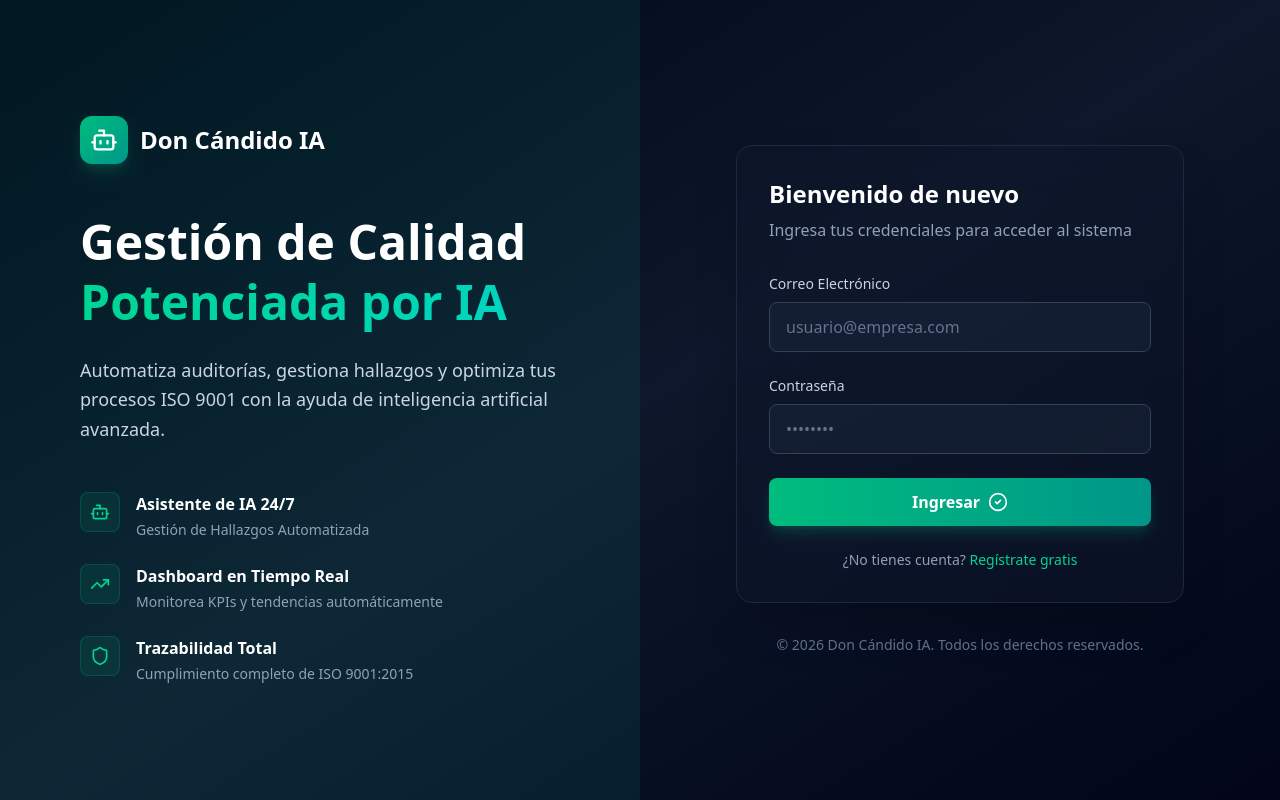
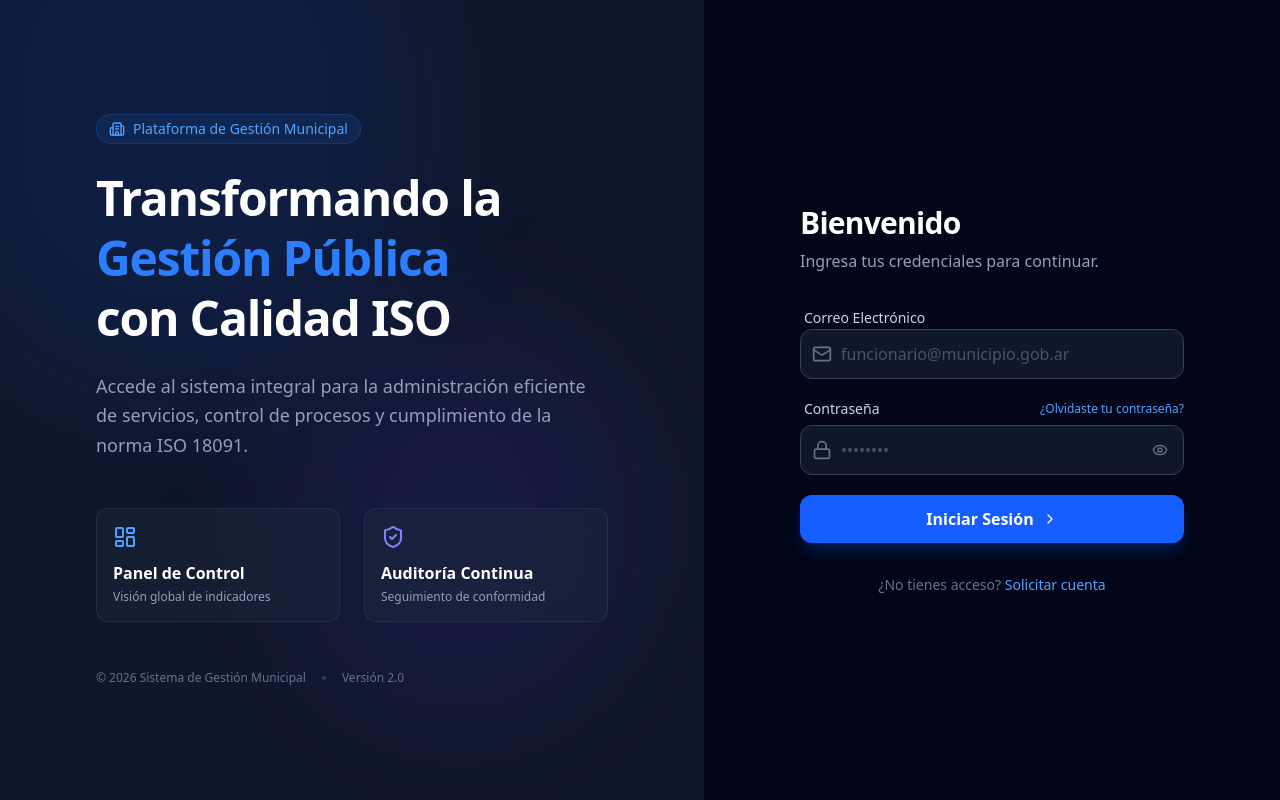
Before and after one commit to Sergiocharata1977/18091app-municipios, a Next.js app: page /login in a window 1280 px wide. Built offline with nearby package versions, Linux system fonts and the light colour scheme; no server answers.

Commit message:
feat(auth): municipal login redesign and ignore issue report

```diff
--- a/src/app/(auth)/login/page.tsx
+++ b/src/app/(auth)/login/page.tsx
@@ -2,7 +2,16 @@
 
 import { useAuth } from '@/contexts/AuthContext';
 import { signIn } from '@/firebase/auth';
-import { Bot, CheckCircle2, Shield, TrendingUp } from 'lucide-react';
+import {
+    Building2,
+    ChevronRight,
+    Eye,
+    EyeOff,
+    LayoutDashboard,
+    Lock,
+    Mail,
+    ShieldCheck
+} from 'lucide-react';
 import Link from 'next/link';
 import { useRouter, useSearchParams } from 'next/navigation';
 import { Suspense, useEffect, useState } from 'react';
@@ -10,307 +19,269 @@ import { Suspense, useEffect, useState } from 'react';
 function LoginForm() {
   const [email, setEmail] = useState('');
   const [password, setPassword] = useState('');
+  const [showPassword, setShowPassword] = useState(false);
   const [loading, setLoading] = useState(false);
   const [error, setError] = useState('');
+
   const router = useRouter();
   const searchParams = useSearchParams();
   const { user, loading: authLoading } = useAuth();
 
-  // Get the return URL from query params, default to noticias (NUEVO DEFAULT)
-  const returnUrl = searchParams.get('returnUrl') || '/noticias';
+  // Get the return URL from query params, default to dashboard
+  const returnUrl = searchParams.get('returnUrl') || '/dashboard';
 
-  // If user is already logged in, redirect to dashboard or returnUrl
+  // Redirect if already logged in
   useEffect(() => {
     if (!authLoading && user) {
       router.push(returnUrl);
     }
   }, [user, authLoading, router, returnUrl]);
 
+  const mapFirebaseError = (code: string) => {
+    switch (code) {
+      case 'auth/invalid-credential':
+      case 'auth/user-not-found':
+      case 'auth/wrong-password':
+        return 'Credenciales incorrectas. Por favor verifica tu correo y contraseña.';
+      case 'auth/too-many-requests':
+        return 'Demasiados intentos fallidos. Por favor espera unos minutos.';
+      case 'auth/user-disabled':
+        return 'Esta cuenta ha sido deshabilitada.';
+      default:
+        return 'Ocurrió un error al iniciar sesión. Inténtalo de nuevo.';
+    }
+  };
+
   const handleSubmit = async (e: React.FormEvent) => {
     e.preventDefault();
     setLoading(true);
     setError('');
 
+    try {
       const result = await signIn(email, password);
 
-    if (result.success) {
-      // MULTI-TENANT: Obtener organization_id y verificar STATUS
-      try {
-        const userResponse = await fetch(`/api/users/${result.user?.uid}`);
-        if (userResponse.ok) {
+      if (!result.success || !result.user) {
+        throw new Error(result.error || 'Error desconocido');
+      }
+
+      // --- Post-Login Verification Logic ---
+
+      // Fetch extended user data for role/status checks
+      const userResponse = await fetch(`/api/users/${result.user.uid}`);
+
+      if (!userResponse.ok) {
+        console.warn('[Login] No se pudo obtener datos extendidos del usuario');
+        // We might choose to let them pass or block them here.
+        // For now, let's proceed but warn.
+      } else {
         const userData = await userResponse.json();
-          const organizationId = userData.organization_id;
+        const { organization_id, status, rol, expirationDate } = userData;
 
-          // 1. Verificar Estado
-          if (userData.status === 'pending_approval') {
-            // Forzar logout si no debería entrar, o bloquear acceso.
-            // Como signIn ya ocurrió en Firebase, aquí decidimos si lo dejamos pasar o no.
-            // Para seguridad real, esto también debería chequearse en middleware/reglas.
-            // Pero a nivel UI de login:
-            if (userData.rol !== 'super_admin') {
-              // Super admin siempre pasa
-              // Podríamos hacer signOut aquí si queremos ser estrictos
-              // await signOut();
+        // 1. Status Check: Pending
+        if (status === 'pending_approval' && rol !== 'super_admin') {
           router.push('/pending');
+          return;
+        }
+
+        // 2. Status Check: Expired (Manual Status)
+        if (status === 'expired' && rol !== 'super_admin') {
+          router.push('/dashboard/subscription');
+          return;
+        }
+
+        // 3. Status Check: Expired (Date based)
+        if (expirationDate && rol !== 'super_admin') {
+          const expDate = new Date(expirationDate);
+          if (expDate < new Date()) {
+            router.push('/dashboard/subscription'); // TODO: Ensure this route exists
             return;
           }
         }
 
-          if (userData.status === 'expired') {
-            if (userData.rol !== 'super_admin') {
-              router.push('/dashboard/subscription'); // Crear esta página
-              return;
+        // 4. Organization Context
+        if (organization_id) {
+          if (typeof window !== 'undefined') {
+            sessionStorage.setItem('organization_id', organization_id);
+          }
+        } else {
+          console.warn('[Login] Usuario sin organización asignada');
         }
       }
 
-          // Verificar expiración por fecha (doble check)
-          if (userData.expirationDate && userData.rol !== 'super_admin') {
-            const expDate = new Date(userData.expirationDate);
-            if (expDate < new Date()) {
-              // Expirado
-              // Actualizar estado en DB si es necesario (idealmente vía cloud function, aquí solo UI)
-              router.push('/dashboard/subscription');
-              return;
+      // Success Redirect
+      router.push(returnUrl);
+
+    } catch (err: any) {
+      console.error('[Login Error]', err);
+      // If the error string contains specific firebase codes, map them manually
+      // or rely on the helper if the error object structure allows
+      const errorMessage = typeof err === 'string' ? err : err.message || JSON.stringify(err);
+
+      // Simple Includes check for common codes if they appear in the message string
+      if (errorMessage.includes('invalid-credential') || errorMessage.includes('wrong-password')) {
+        setError('Credenciales incorrectas.');
+      } else {
+        setError('No se pudo iniciar sesión. Verifica tus datos.');
       }
+    } finally {
+      setLoading(false);
     }
-
-          if (organizationId) {
-            console.log(
-              '[Login] Usuario pertenece a organización:',
-              organizationId
-            );
-            // Guardar organization_id en sessionStorage para uso en toda la app
-            if (typeof window !== 'undefined') {
-              sessionStorage.setItem('organization_id', organizationId);
-            }
-          } else {
-            console.warn('[Login] Usuario sin organization_id asignado');
-          }
-        }
-      } catch (error) {
-        console.error('[Login] Error al obtener datos de usuario:', error);
-      }
-
-      // Redirect to the return URL or dashboard
-      router.push(returnUrl);
-    } else {
-      setError(result.error || 'Error al iniciar sesión');
-    }
-
-    setLoading(false);
   };
 
-  // Show loading while checking auth state
-  if (authLoading) {
+  // Loading State
+  if (authLoading || (user && !error)) {
     return (
-      <div className="min-h-screen flex items-center justify-center bg-slate-950">
-        <div className="text-center">
-          <div className="animate-spin rounded-full h-16 w-16 border-b-2 border-emerald-500 mx-auto mb-4"></div>
-          <p className="text-slate-400">Verificando sesión...</p>
-        </div>
-      </div>
-    );
-  }
-
-  // Don't show login form if already authenticated
-  if (user) {
-    return (
-      <div className="min-h-screen flex items-center justify-center bg-slate-950">
-        <div className="text-center">
-          <div className="animate-spin rounded-full h-16 w-16 border-b-2 border-emerald-500 mx-auto mb-4"></div>
-          <p className="text-slate-400">Redirigiendo...</p>
+      <div className="min-h-screen bg-slate-950 flex items-center justify-center">
+        <div className="flex flex-col items-center gap-4">
+          <div className="w-12 h-12 border-4 border-blue-600 border-t-transparent rounded-full animate-spin" />
+          <p className="text-slate-400 text-sm font-medium animate-pulse">Verificando acceso...</p>
         </div>
       </div>
     );
   }
 
   return (
-    <div className="min-h-screen bg-gradient-to-br from-slate-950 via-slate-900 to-slate-950 flex">
-      {/* Left Column - Branding */}
-      <div className="hidden lg:flex lg:w-1/2 relative overflow-hidden">
-        <div className="absolute inset-0 bg-gradient-to-br from-emerald-500/10 to-teal-500/10" />
-        <div className="relative z-10 flex flex-col justify-center px-12 xl:px-20">
-          {/* Logo */}
-          <div className="flex items-center gap-3 mb-12">
-            <div className="w-12 h-12 rounded-xl bg-gradient-to-br from-emerald-500 to-teal-600 flex items-center justify-center shadow-lg shadow-emerald-500/20">
-              <Bot className="w-7 h-7 text-white" />
-            </div>
-            <span className="text-2xl font-bold text-white">
-              Don Cándido IA
-            </span>
+    <div className="min-h-screen bg-slate-950 flex">
+      {/* Left Column - Branding & Info */}
+      <div className="hidden lg:flex lg:w-[55%] relative overflow-hidden bg-slate-900">
+        {/* Abstract Background Shapes */}
+        <div className="absolute top-0 left-0 w-full h-full overflow-hidden">
+          <div className="absolute -top-[20%] -left-[10%] w-[70%] h-[70%] bg-blue-600/10 rounded-full blur-3xl" />
+          <div className="absolute bottom-[10%] right-[10%] w-[50%] h-[50%] bg-indigo-600/10 rounded-full blur-3xl" />
         </div>
 
-          {/* Title */}
-          <h1 className="text-4xl xl:text-5xl font-bold text-white mb-6 leading-tight">
-            Gestión de Calidad
-            <br />
-            <span className="text-transparent bg-clip-text bg-gradient-to-r from-emerald-400 to-teal-400">
-              Potenciada por IA
-            </span>
+        <div className="relative z-10 flex flex-col justify-center px-16 xl:px-24 w-full">
+          <div className="mb-12">
+            <div className="inline-flex items-center gap-2 px-3 py-1 rounded-full bg-blue-500/10 border border-blue-500/20 text-blue-400 text-sm font-medium mb-6">
+              <Building2 className="w-4 h-4" />
+              <span>Plataforma de Gestión Municipal</span>
+            </div>
+
+            <h1 className="text-5xl font-bold text-white mb-6 leading-tight tracking-tight">
+              Transformando la <br />
+              <span className="text-blue-500">Gestión Pública</span> <br />
+              con Calidad ISO
             </h1>
 
-          <p className="text-lg text-slate-300 mb-12 leading-relaxed">
-            Automatiza auditorías, gestiona hallazgos y optimiza tus procesos
-            ISO 9001 con la ayuda de inteligencia artificial avanzada.
+            <p className="text-lg text-slate-400 leading-relaxed max-w-xl">
+              Accede al sistema integral para la administración eficiente de servicios,
+              control de procesos y cumplimiento de la norma ISO 18091.
             </p>
+          </div>
 
-          {/* Features */}
-          <div className="space-y-6">
-            <div className="flex items-start gap-4">
-              <div className="w-10 h-10 rounded-lg bg-emerald-500/10 border border-emerald-500/20 flex items-center justify-center flex-shrink-0">
-                <Bot className="w-5 h-5 text-emerald-400" />
+          {/* Feature Grid */}
+          <div className="grid grid-cols-2 gap-6">
+            <div className="p-4 rounded-xl bg-slate-800/50 border border-slate-700/50 backdrop-blur-sm">
+              <LayoutDashboard className="w-6 h-6 text-blue-400 mb-3" />
+              <h3 className="text-white font-semibold mb-1">Panel de Control</h3>
+              <p className="text-slate-400 text-xs">Visión global de indicadores</p>
             </div>
-              <div>
-                <h3 className="text-white font-semibold mb-1">
-                  Asistente de IA 24/7
-                </h3>
-                <p className="text-slate-400 text-sm">
-                  Gestión de Hallazgos Automatizada
-                </p>
+
+            <div className="p-4 rounded-xl bg-slate-800/50 border border-slate-700/50 backdrop-blur-sm">
+              <ShieldCheck className="w-6 h-6 text-indigo-400 mb-3" />
+              <h3 className="text-white font-semibold mb-1">Auditoría Continua</h3>
+              <p className="text-slate-400 text-xs">Seguimiento de conformidad</p>
             </div>
           </div>
 
-            <div className="flex items-start gap-4">
-              <div className="w-10 h-10 rounded-lg bg-emerald-500/10 border border-emerald-500/20 flex items-center justify-center flex-shrink-0">
-                <TrendingUp className="w-5 h-5 text-emerald-400" />
-              </div>
-              <div>
-                <h3 className="text-white font-semibold mb-1">
-                  Dashboard en Tiempo Real
-                </h3>
-                <p className="text-slate-400 text-sm">
-                  Monitorea KPIs y tendencias automáticamente
-                </p>
-              </div>
-            </div>
-
-            <div className="flex items-start gap-4">
-              <div className="w-10 h-10 rounded-lg bg-emerald-500/10 border border-emerald-500/20 flex items-center justify-center flex-shrink-0">
-                <Shield className="w-5 h-5 text-emerald-400" />
-              </div>
-              <div>
-                <h3 className="text-white font-semibold mb-1">
-                  Trazabilidad Total
-                </h3>
-                <p className="text-slate-400 text-sm">
-                  Cumplimiento completo de ISO 9001:2015
-                </p>
-              </div>
-            </div>
+          <div className="mt-12 flex items-center gap-4 text-xs text-slate-500 font-medium">
+            <span>© 2026 Sistema de Gestión Municipal</span>
+            <span className="w-1 h-1 rounded-full bg-slate-700" />
+            <span>Versión 2.0</span>
           </div>
         </div>
       </div>
 
       {/* Right Column - Login Form */}
-      <div className="w-full lg:w-1/2 flex items-center justify-center p-8">
-        <div className="w-full max-w-md">
-          {/* Mobile Logo */}
-          <div className="lg:hidden flex items-center justify-center gap-3 mb-8">
-            <div className="w-12 h-12 rounded-xl bg-gradient-to-br from-emerald-500 to-teal-600 flex items-center justify-center shadow-lg shadow-emerald-500/20">
-              <Bot className="w-7 h-7 text-white" />
+      <div className="w-full lg:w-[45%] flex flex-col justify-center items-center p-8 lg:p-12 relative">
+        <div className="w-full max-w-sm">
+          {/* Mobile Header */}
+          <div className="lg:hidden mb-8 text-center">
+            <div className="w-12 h-12 bg-blue-600 rounded-xl flex items-center justify-center mx-auto mb-4 shadow-lg shadow-blue-600/20">
+              <Building2 className="w-6 h-6 text-white" />
             </div>
-            <span className="text-2xl font-bold text-white">
-              Don Cándido IA
-            </span>
+            <h2 className="text-2xl font-bold text-white">Gestión Municipal</h2>
           </div>
 
-          {/* Form Card */}
-          <div className="bg-slate-900/50 backdrop-blur-xl border border-slate-800 rounded-2xl p-8 shadow-2xl">
           <div className="mb-8">
-              <h2 className="text-2xl font-bold text-white mb-2">
-                Bienvenido de nuevo
-              </h2>
-              <p className="text-slate-400">
-                Ingresa tus credenciales para acceder al sistema
-              </p>
+            <h2 className="text-3xl font-bold text-white mb-2 tracking-tight">Bienvenido</h2>
+            <p className="text-slate-400">Ingresa tus credenciales para continuar.</p>
           </div>
 
-            <form onSubmit={handleSubmit} className="space-y-6">
-              {/* Email Input */}
-              <div>
-                <label
-                  htmlFor="email"
-                  className="block text-sm font-medium text-slate-300 mb-2"
-                >
-                  Correo Electrónico
-                </label>
+          <form onSubmit={handleSubmit} className="space-y-5">
+            <div className="space-y-1.5">
+              <label className="text-sm font-medium text-slate-300 ml-1">Correo Electrónico</label>
+              <div className="relative">
+                <Mail className="absolute left-3 top-1/2 -translate-y-1/2 w-5 h-5 text-slate-500" />
                 <input
-                  id="email"
-                  name="email"
                   type="email"
                   required
-                  className="w-full px-4 py-3 bg-slate-800/50 border border-slate-700 rounded-lg text-white placeholder-slate-500 focus:outline-none focus:ring-2 focus:ring-emerald-500 focus:border-transparent transition-all"
-                  placeholder="usuario@empresa.com"
                   value={email}
-                  onChange={e => setEmail(e.target.value)}
+                  onChange={(e) => setEmail(e.target.value)}
+                  placeholder="funcionario@municipio.gob.ar"
+                  className="w-full bg-slate-900 border border-slate-700 text-white rounded-xl py-3 pl-10 pr-4 focus:ring-2 focus:ring-blue-500/50 focus:border-blue-500 outline-none transition-all placeholder:text-slate-600"
                 />
               </div>
-
-              {/* Password Input */}
-              <div>
-                <label
-                  htmlFor="password"
-                  className="block text-sm font-medium text-slate-300 mb-2"
-                >
-                  Contraseña
-                </label>
-                <input
-                  id="password"
-                  name="password"
-                  type="password"
-                  required
-                  className="w-full px-4 py-3 bg-slate-800/50 border border-slate-700 rounded-lg text-white placeholder-slate-500 focus:outline-none focus:ring-2 focus:ring-emerald-500 focus:border-transparent transition-all"
-                  placeholder="••••••••"
-                  value={password}
-                  onChange={e => setPassword(e.target.value)}
-                />
             </div>
 
-              {/* Error Message */}
+            <div className="space-y-1.5">
+              <div className="flex justify-between items-center ml-1">
+                <label className="text-sm font-medium text-slate-300">Contraseña</label>
+                <Link href="/forgot-password" className="text-xs text-blue-400 hover:text-blue-300 transition-colors">
+                  ¿Olvidaste tu contraseña?
+                </Link>
+              </div>
+              <div className="relative">
+                <Lock className="absolute left-3 top-1/2 -translate-y-1/2 w-5 h-5 text-slate-500" />
+                <input
+                  type={showPassword ? 'text' : 'password'}
+                  required
+                  value={password}
+                  onChange={(e) => setPassword(e.target.value)}
+                  placeholder="••••••••"
+                  className="w-full bg-slate-900 border border-slate-700 text-white rounded-xl py-3 pl-10 pr-12 focus:ring-2 focus:ring-blue-500/50 focus:border-blue-500 outline-none transition-all placeholder:text-slate-600"
+                />
+                <button
+                  type="button"
+                  onClick={() => setShowPassword(!showPassword)}
+                  className="absolute right-3 top-1/2 -translate-y-1/2 text-slate-500 hover:text-slate-300 transition-colors p-1"
+                >
+                  {showPassword ? <EyeOff className="w-4 h-4" /> : <Eye className="w-4 h-4" />}
+                </button>
+              </div>
+            </div>
+
             {error && (
-                <div className="bg-red-500/10 border border-red-500/20 rounded-lg p-4">
-                  <p className="text-red-400 text-sm">{error}</p>
+              <div className="p-3 rounded-lg bg-red-500/10 border border-red-500/20 text-red-400 text-sm flex items-start gap-2 animate-in fade-in slide-in-from-top-2">
+                <ShieldCheck className="w-4 h-4 mt-0.5 shrink-0" />
+                <p>{error}</p>
               </div>
             )}
 
-              {/* Submit Button */}
             <button
               type="submit"
               disabled={loading}
-                className="w-full bg-gradient-to-r from-emerald-500 to-teal-600 hover:from-emerald-600 hover:to-teal-700 text-white font-semibold py-3 px-4 rounded-lg transition-all duration-200 shadow-lg shadow-emerald-500/20 disabled:opacity-50 disabled:cursor-not-allowed flex items-center justify-center gap-2"
+              className="w-full bg-blue-600 hover:bg-blue-500 text-white font-semibold py-3 rounded-xl transition-all shadow-lg shadow-blue-600/25 active:scale-[0.98] disabled:opacity-70 disabled:cursor-not-allowed flex items-center justify-center gap-2 group"
             >
               {loading ? (
                 <>
-                    <div className="w-5 h-5 border-2 border-white/30 border-t-white rounded-full animate-spin" />
-                    <span>Ingresando...</span>
+                  <div className="w-4 h-4 border-2 border-white/30 border-t-white rounded-full animate-spin" />
+                  <span>Validando...</span>
                 </>
               ) : (
                 <>
-                    <span>Ingresar</span>
-                    <CheckCircle2 className="w-5 h-5" />
+                  <span>Iniciar Sesión</span>
+                  <ChevronRight className="w-4 h-4 group-hover:translate-x-0.5 transition-transform" />
                 </>
               )}
             </button>
           </form>
 
-            {/* Register Link */}
-            <div className="mt-6 text-center">
-              <p className="text-slate-400 text-sm">
-                ¿No tienes cuenta?{' '}
-                <Link
-                  href="/register"
-                  className="text-emerald-400 hover:text-emerald-300 font-medium transition-colors"
-                >
-                  Regístrate gratis
+          <p className="mt-8 text-center text-sm text-slate-500">
+            ¿No tienes acceso?{' '}
+            <Link href="/register" className="text-blue-400 hover:text-blue-300 font-medium transition-colors">
+              Solicitar cuenta
             </Link>
-              </p>
-            </div>
-          </div>
-
-          {/* Footer */}
-          <p className="text-center text-slate-500 text-sm mt-8">
-            © {new Date().getFullYear()} Don Cándido IA. Todos los derechos
-            reservados.
           </p>
         </div>
       </div>
@@ -318,20 +289,13 @@ function LoginForm() {
   );
 }
 
-function LoginLoading() {
-  return (
-    <div className="min-h-screen flex items-center justify-center bg-slate-950">
-      <div className="text-center">
-        <div className="animate-spin rounded-full h-16 w-16 border-b-2 border-emerald-500 mx-auto mb-4"></div>
-        <p className="text-slate-400">Cargando...</p>
-      </div>
-    </div>
-  );
-}
-
 export default function LoginPage() {
   return (
-    <Suspense fallback={<LoginLoading />}>
+    <Suspense fallback={
+      <div className="min-h-screen bg-slate-950 flex items-center justify-center">
+        <div className="w-8 h-8 border-4 border-blue-600 border-t-transparent rounded-full animate-spin" />
+      </div>
+    }>
       <LoginForm />
     </Suspense>
   );
```
Also changed, not shown: 1 other file (tests, documents, lock files or other folders). Lines whose indentation alone changed are shown as unchanged.
